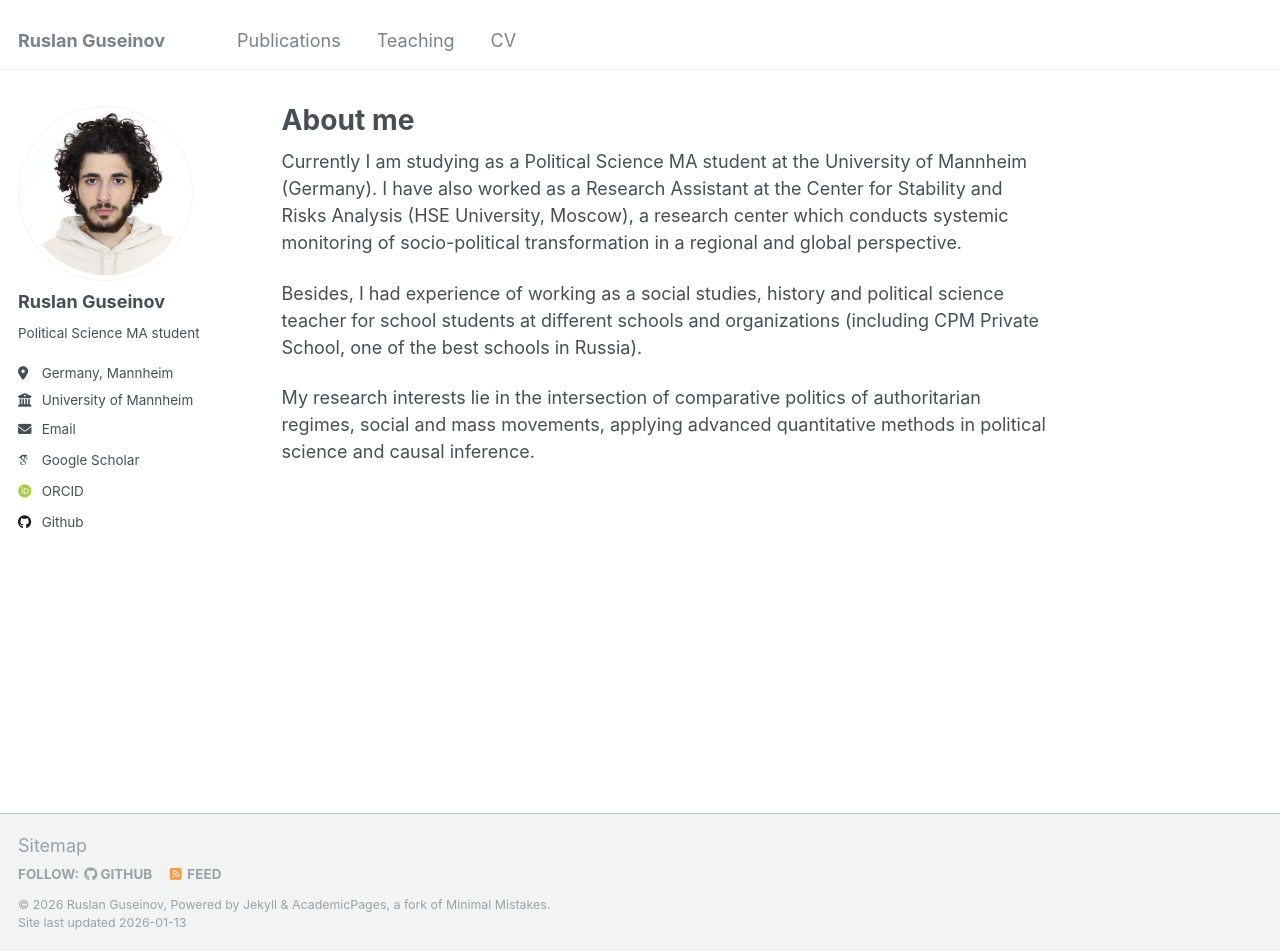
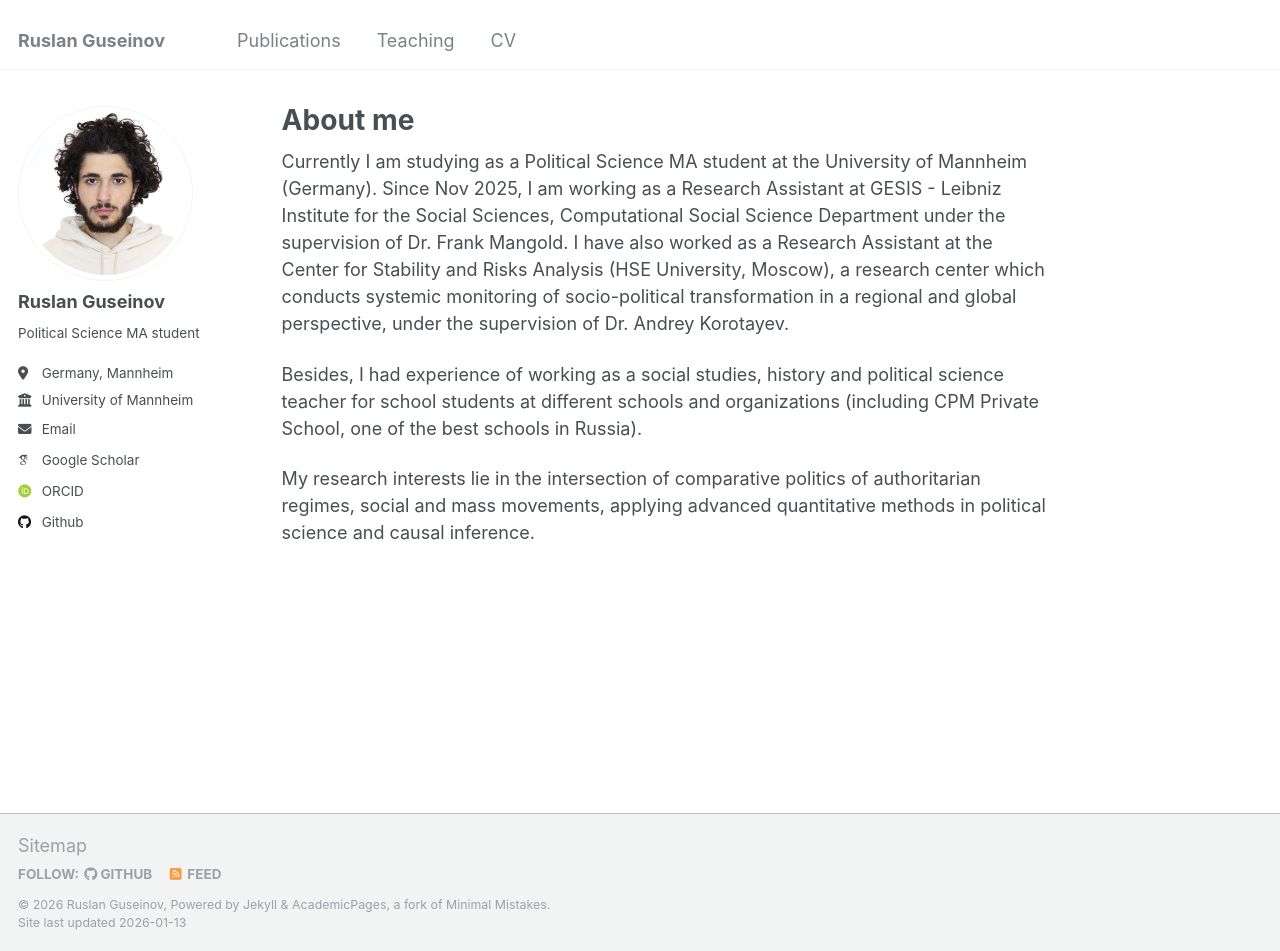
Before and after one commit to rguseinov/rguseinov.github.io, a Jekyll site: the page built from _pages/about.md, in a window 1280 px wide and 951 px high. Built offline with Jekyll 4.4.1, drawn with Linux system fonts in a browser that asks for light colours; some web fonts are replaced.

Commit message:
Update about.md

```diff
--- a/_pages/about.md
+++ b/_pages/about.md
@@ -7,7 +7,7 @@ redirect_from:
   - /about.html
 ---
 
-Currently I am studying as a Political Science MA student at the University of Mannheim (Germany). I have also worked as a Research Assistant at the Center for Stability and Risks Analysis (HSE University, Moscow), a research center which conducts systemic monitoring of socio-political transformation in a regional and global perspective.
+Currently I am studying as a Political Science MA student at the University of Mannheim (Germany). Since Nov 2025, I am working as a Research Assistant at GESIS - Leibniz Institute for the Social Sciences, Computational Social Science Department under the supervision of Dr. Frank Mangold. I have also worked as a Research Assistant at the Center for Stability and Risks Analysis (HSE University, Moscow), a research center which conducts systemic monitoring of socio-political transformation in a regional and global perspective, under the supervision of Dr. Andrey Korotayev.
 
 Besides, I had experience of working as a social studies, history and political science teacher for school students at different schools and organizations (including CPM Private School, one of the best schools in Russia).
 
```
